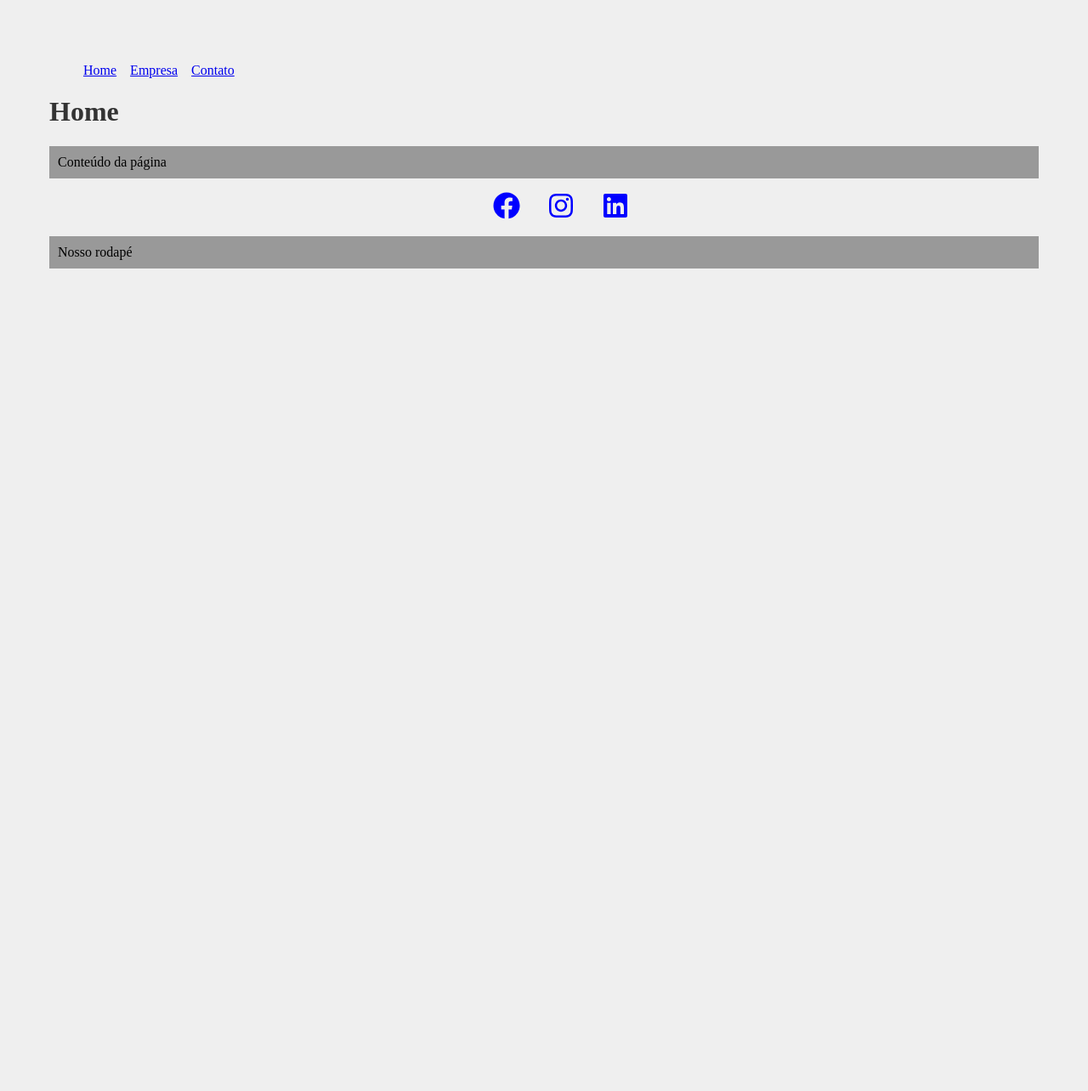
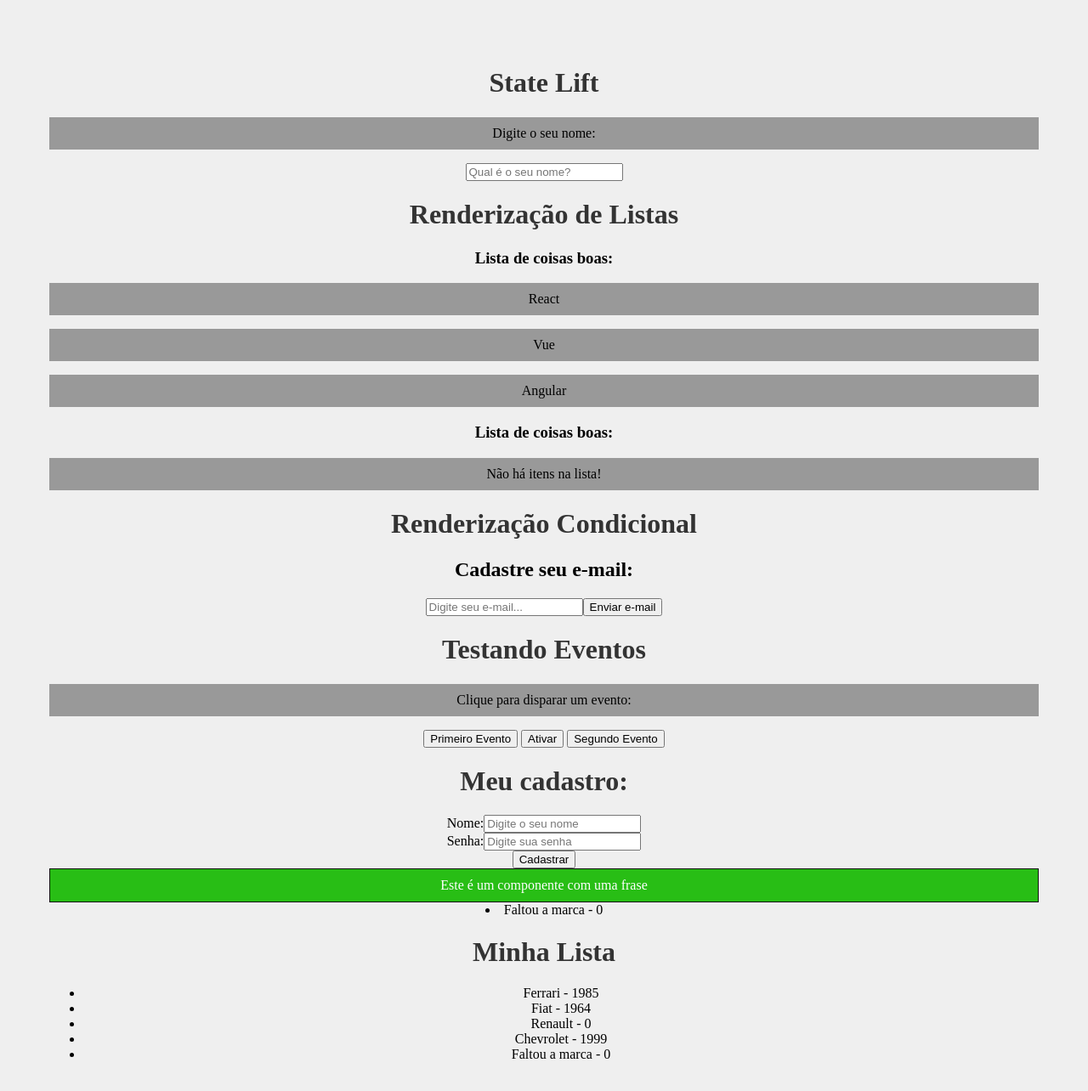
Before and after one commit to vanderleiacn/meu-projeto-react, a React (Create React App) app: page / in a window 1280 px wide. Shown: the top 1284 px of the page at 85% size. Before the commit the page ends 840 px from the top, so only its background shows below. Built offline with nearby package versions, Linux system fonts and the light colour scheme.

Commit message:
alteraçoes de nomes de componentes

```diff
--- a/src/App.js
+++ b/src/App.js
@@ -15,6 +15,9 @@ import Empresa from './pages/Empresa';
 import Contato from './pages/Contato';
 import Navbar from './components/layout/Navbar';
 import Footer from './components/layout/Footer';
+import MarcaAnoLancamento from './components/MarcaAnoLancamento';
+import ListaMarcaAnoLancamento from './components/ListaMarcaAnoLancamento';
+import Frase from './components/Frase';
 
 
 function App() {
@@ -24,38 +27,41 @@ function App() {
 
 
   return (
-    <Router> {/*(o Router envolve toda a aplicação).esse componente vai adaptar a aplicaçao para o Router(posso definir as views e componentes padrao(que se repetem de view para view))*/}
-        <Navbar/>{/*componente ta sendo importado de Navbar */}
-        <Switch>{/*(diz onde e qual area altera as views)o Switch declara as rotas*/}
-          <Route exact path='/'> {/*(exact vai garantir que a home só vai acessar quando o usario acessar só a / do site a /+ alguma coisa)aqui é a rota que vai dizer q a  url / vai ser representada pelo componente ex:Home*/}
-            <Home/>
-          </Route>
-          <Route path='/empresa'>
-            <Empresa/>
-          </Route>
-          <Route path='/contato'>
-            <Contato/>
-          </Route>
-        </Switch>
-        <Footer/>{/*tudo que ta fora de switch nao vai ser substituido, vai ser reaproveitado pagina a pagina */}
-    </Router>
+    // <Router> {/*(o Router envolve toda a aplicação).esse componente vai adaptar a aplicaçao para o Router(posso definir as views e componentes padrao(que se repetem de view para view))*/}
+    //     <Navbar/>{/*componente ta sendo importado de Navbar */}
+    //     <Switch>{/*(diz onde e qual area altera as views)o Switch declara as rotas*/}
+    //       <Route exact path='/'> {/*(exact vai garantir que a home só vai acessar quando o usario acessar só a / do site a /+ alguma coisa)aqui é a rota que vai dizer q a  url / vai ser representada pelo componente ex:Home*/}
+    //         <Home/>
+    //       </Route>
+    //       <Route path='/empresa'>
+    //         <Empresa/>
+    //       </Route>
+    //       <Route path='/contato'>
+    //         <Contato/>
+    //       </Route>
+    //     </Switch>
+    //     <Footer/>{/*tudo que ta fora de switch nao vai ser substituido, vai ser reaproveitado pagina a pagina */}
+    // </Router>
 
-    // <div className="App"> {/*a tag div é usada para encapsular tudo*/}
-    //   <h1>State Lift</h1>
-    //   <SeuNome setNome={setNome}/>
-    //   {nome} {/* faz aparecer o nome digitado embaixo do input, pq? */}
-    //   <Saudacao nome={nome}/>
-    //   <h1>Renderização de Listas</h1>
-    //   <OutraLista itens={meusItens}/>
-    //   <OutraLista itens={[]}/> {/*retorna lista vazia*/}
-    //   <h1>Renderização Condicional</h1>
-    //   <Condicional/>
-    //   <h1>Testando Eventos</h1> {/* declarado aqui, porem esta vindo do arquivo index.css*/}
-    //   <Evento numero="1"/>{/*posso ter evento modificado por um valor de propriedade*/}
-    //   <Form/>
-    //   {/*<SayMyName/>*/}
-    //   {/*<HelloWorld/>*/}
-    // </div>
+    <div className="App"> {/*a tag div é usada para encapsular tudo*/}
+      <h1>State Lift</h1>
+      <SeuNome setNome={setNome}/>
+      {nome} {/* faz aparecer o nome digitado embaixo do input, pq? */}
+      <Saudacao nome={nome}/>
+      <h1>Renderização de Listas</h1>
+      <OutraLista itens={meusItens}/>
+      <OutraLista itens={[]}/> {/*retorna lista vazia*/}
+      <h1>Renderização Condicional</h1>
+      <Condicional/>
+      <h1>Testando Eventos</h1> {/* declarado aqui, porem esta vindo do arquivo index.css*/}
+      <Evento numero="1"/>{/*posso ter evento modificado por um valor de propriedade*/}
+      <Form/>
+      <Frase/>
+      <MarcaAnoLancamento/>
+      <ListaMarcaAnoLancamento/>
+      {/*<SayMyName/>*/}
+      {/*<HelloWorld/>*/}
+    </div>
   );
 }
 
--- /dev/null
+++ b/src/components/ListaMarcaAnoLancamento.js
@@ -0,0 +1,18 @@
+import MarcaAnoLancamento from "./MarcaAnoLancamento"
+
+/* Arquivo para uso de FRAGMENTS (nao necessita do uso do elemento pai ex: o valor da tag que usaria como uma <div> passa-se a ser vazia) */
+// PESQUISAR SOBRE A NECESSIDADE DO USO DA DIV COMO ELEMENTO PAI OU USAR APENAS FRAGMENTS
+function ListaMarcaAnoLancamento(){
+    return(
+        <> {/* tag pai vazia */}
+        <h1>Minha Lista</h1>
+        <ul>
+            < MarcaAnoLancamento marca="Ferrari" ano_lancamento={1985}/>{/* utilizando fragment com reaproveitamento de componente (componente Item) */}
+            < MarcaAnoLancamento marca="Fiat" ano_lancamento={1964}/>
+            < MarcaAnoLancamento marca="Renault"/>
+            <MarcaAnoLancamento marca="Chevrolet" ano_lancamento={1999}/>
+            <MarcaAnoLancamento/>{/*esse cara ta vazio pq foi declarado como defaultProps*/}
+        </ul>
+        </>
+    )
+}export default ListaMarcaAnoLancamento
--- a/src/components/Item.js
+++ b/src/components/MarcaAnoLancamento.js
@@ -2,7 +2,7 @@ import PropTypes from 'prop-types'/* PropTypes esse cara é um pacote que a gent
 
 
 /* retornando o item por meio de fragment <> </> */
-function Item({marca, ano_lancamento}){
+function MarcaAnoLancamento({marca, ano_lancamento}){
     return(
         <>
         <li>{marca} - {ano_lancamento}</li>
@@ -10,16 +10,16 @@ function Item({marca, ano_lancamento}){
     )
     }
 
-     Item.propTypes ={ /*propTypes propriedade do componente*/
+     MarcaAnoLancamento.propTypes ={ /*propTypes propriedade do componente*/
         marca: PropTypes.string.isRequired,/*aqui executa a logica do q foi importado e espera uma string e tbm obrigatório na propriedade marca */
         ano_lancamento: PropTypes.number,
     }
 
     /*defaultProps pode ser utilizado quando necessita imprimir alguma coisa e precisa esperar carregar do BD ou quando o usuario nao preencheu la do backEnd aih aqui no front pode usar como padrao N.A (nao preenchido)*/
-   Item.defaultProps ={/*quando se declara o defaultProps o requerid nao funciona*/
+   MarcaAnoLancamento.defaultProps ={/*quando se declara o defaultProps o requerid nao funciona*/
     marca: 'Faltou a marca',
     ano_lancamento: 0,
    }
 
 
-export default Item
+export default MarcaAnoLancamento
```
Also changed, not shown: src/components/List.js (deleted, +0 -18 lines).
